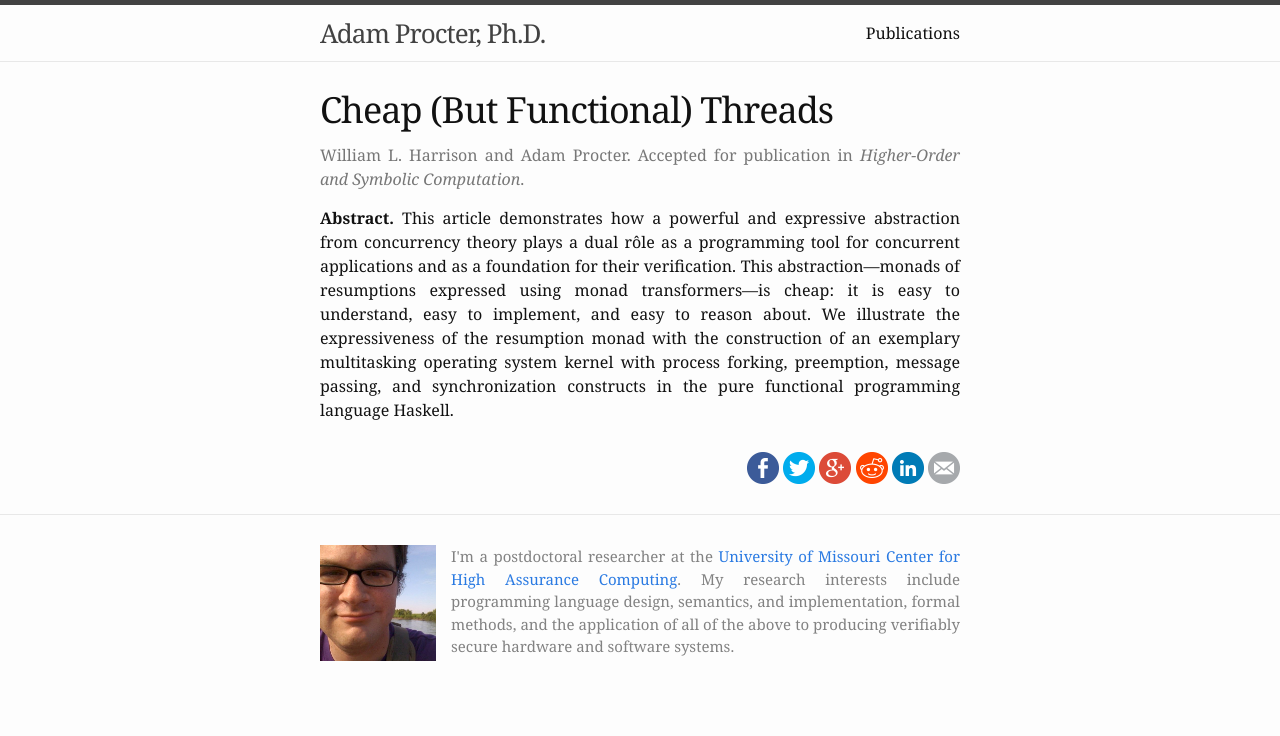
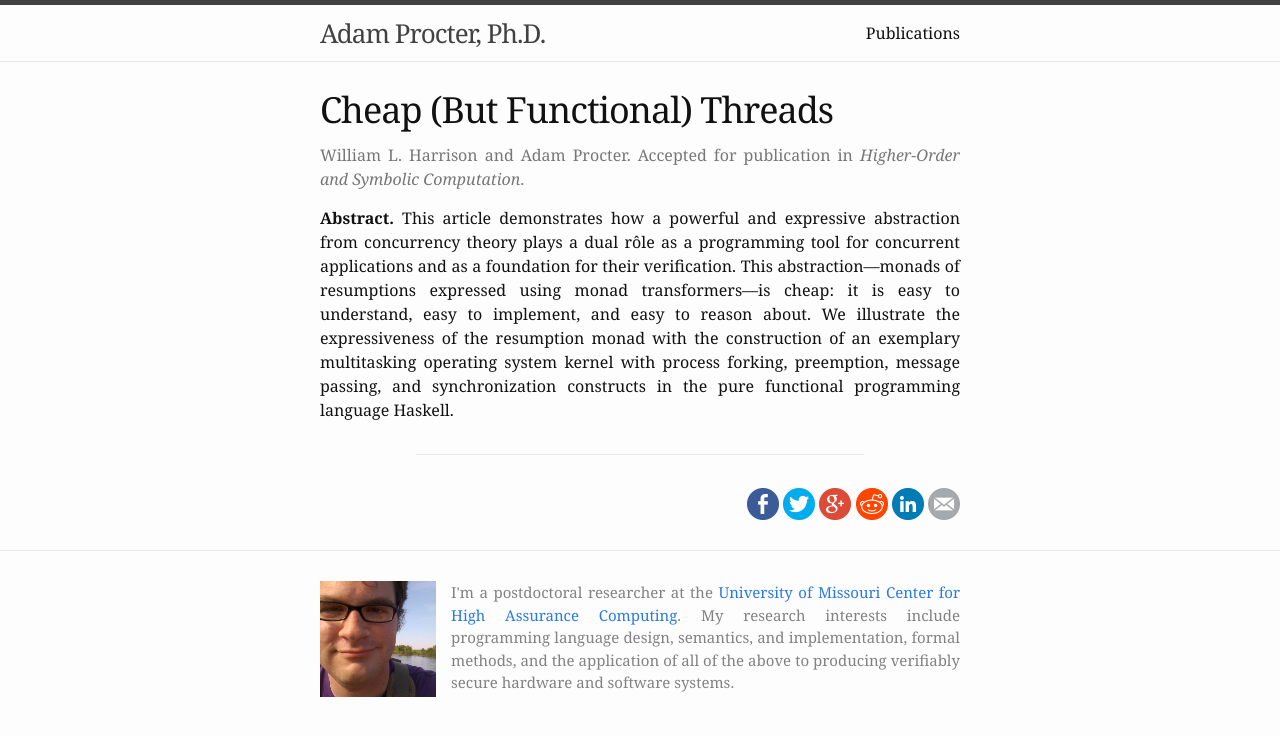
Before and after one commit to aprocter/aprocter.github.io, a Jekyll site: the page built from _publications/2015-cheapthreads.markdown, in a window 1280 px wide. Shown: the top 736 px of the page. Built offline with Jekyll 4.4.1, drawn with Linux system fonts in a browser that asks for light colours.

Commit message:
Various formatting tweaks

```diff
--- a/_config.yml
+++ b/_config.yml
@@ -14,6 +14,7 @@ description: > # this means to ignore newlines until "baseurl:"
 baseurl: ""
 url: "http://adamprocter.com" # the base hostname & protocol for your site
 timezone: America/Chicago
+excerpt_separator: "<!--more-->"
 
 # Build settings
 markdown: kramdown
--- a/_layouts/publication.html
+++ b/_layouts/publication.html
@@ -3,7 +3,7 @@ layout: default
 ---
 <div class="post">
 
-  <header class="post-header">
+  <header class="pub-header">
     <h1 class="post-title">{{ page.title }}</h1>
     <p class="pub-bib">{{ page.authors }}. {{ page.where }}.</p>
 
@@ -22,6 +22,7 @@ layout: default
     {% endif %}
   </header>
 
+  <hr class="pub-content-separator" />
   <article class="post-content">
     {{ content }}
   </article>
--- a/_sass/_layout.scss
+++ b/_sass/_layout.scss
@@ -93,7 +93,7 @@
  */
 .site-footer {
     border-top: 1px solid $grey-color-light;
-    padding: $spacing-unit 0;
+    padding: $spacing-unit 0 $spacing-unit/2;
 }
 
 .footer-heading {
@@ -129,6 +129,10 @@
     width: -webkit-calc(80% - (#{$spacing-unit} / 2));
     width:         calc(80% - (#{$spacing-unit} / 2));
     text-align: justify;
+}
+
+@include media-query($on-palm) {
+    .footer-col-2 { text-align: left; }
 }
 
 /*
@@ -205,17 +209,20 @@
    > .pub-abstract {
      margin-left: 20pt;
      text-align: justify;
+     @include media-query($on-palm) { text-align: left; }
    }
 }
 
 .pub-bib {
      color: lighten($text-color,40%);
      text-align: justify;
+     @include media-query($on-palm) { text-align: left; }
 }
 
 .pub-abstract {
      text-align: justify;
-     margin-bottom: $spacing-unit;
+     @include media-query($on-palm) { text-align: left; }
+     margin-bottom: $spacing-unit * 0.4;
 }
 
 
@@ -264,6 +271,7 @@
     }
 
     text-align: justify;
+    @include media-query($on-palm) { text-align: left; }
 }
 
 .bio-photo {
@@ -286,6 +294,17 @@
   margin-bottom: $spacing-unit;
 }
 
+.pub-content-separator {
+  display: block;
+  height: 1px;
+  border: 0;
+  border-top: 1px solid $grey-color-light;
+  margin: 2em auto;
+  padding: 0;
+  text-align: center;
+  width: 70%;
+}
+
 .pub-downloads {
   margin-left: 0;
   display: inline;
```
Also changed, not shown: index.html (+1 -6 lines).
